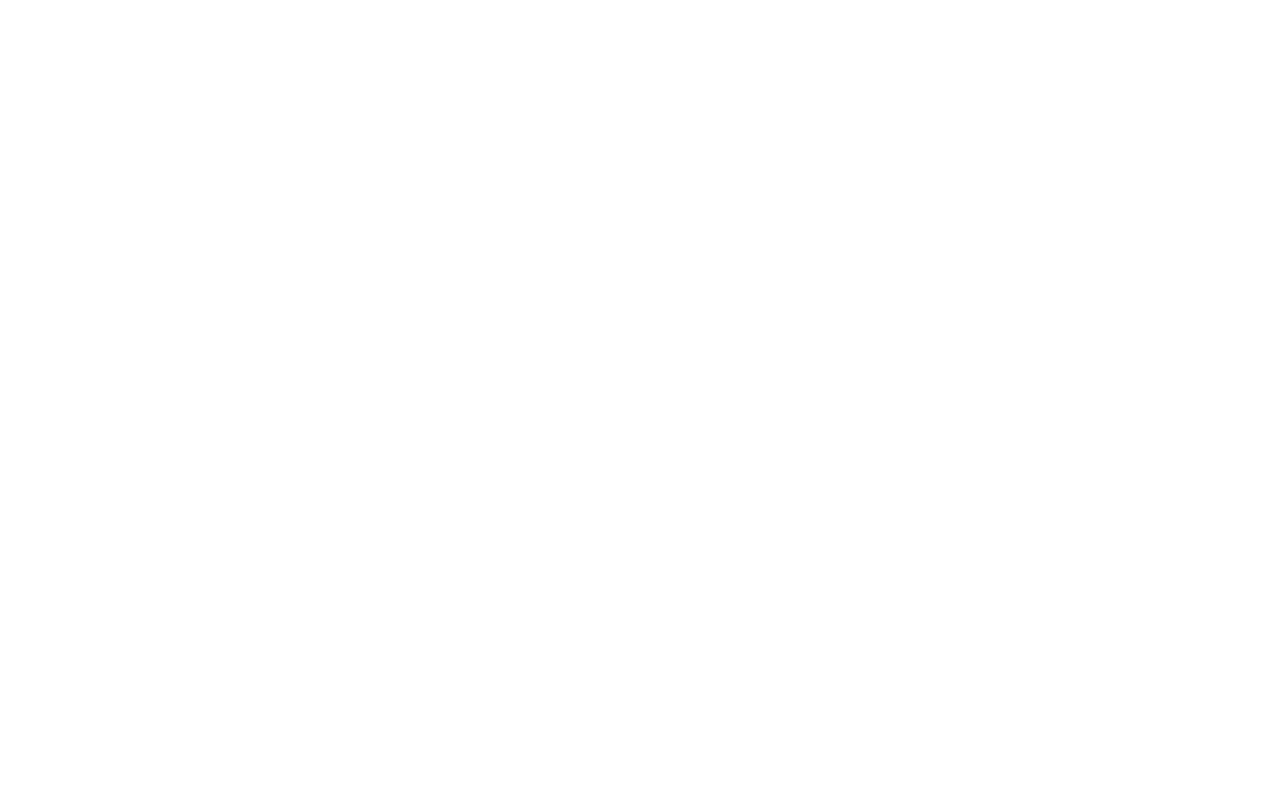
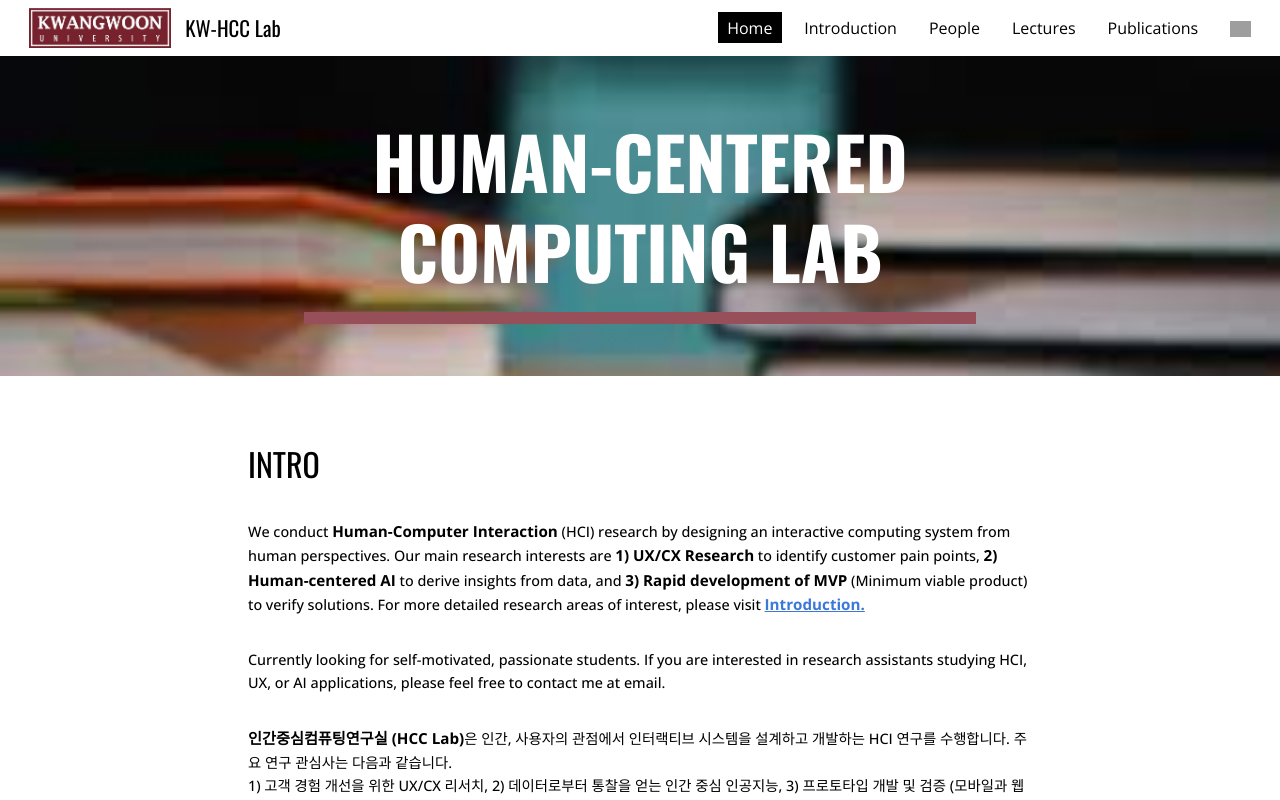
Before and after one commit to Uddiyam/hcclab_homepage, a React (Create React App) app in the folder hcc_react/: page / in a window 1280 px wide. Before the commit this address had no page. Shown: the top 800 px of the page. Built offline with nearby package versions, Linux system fonts and the light colour scheme; grey boxes are pictures that could not be loaded.

Commit message:
헤더 오류 수정

```diff
--- a/hcc_react/src/components/Router.jsx
+++ b/hcc_react/src/components/Router.jsx
@@ -1,4 +1,3 @@
-import Header from "./Header";
 import Home from "../pages/Home";
 import People from "../pages/People";
 import { HashRouter as Router, Route, Routes } from "react-router-dom";
@@ -11,6 +10,7 @@
     <Router>
       <Routes>
         <>
+          <Route exact path="/" element={<Home />} />
           <Route exact path="/Home" element={<Home />} />
           <Route exact path="/Introduction" element={<Introduction />} />
           <Route exact path="/People" element={<People />} />
--- a/hcc_react/src/pages/Home.jsx
+++ b/hcc_react/src/pages/Home.jsx
@@ -193,7 +193,7 @@
 
   return (
     <div className={styles.homeview}>
-      <Header url={1} />
+      <Header url={0} />
       <div className={styles.TitleView}>
         <div className={styles.main_text}>
           HUMAN-CENTERED
--- a/hcc_react/src/pages/Introduction.jsx
+++ b/hcc_react/src/pages/Introduction.jsx
@@ -132,7 +132,7 @@
 export default function Introduction() {
   return (
     <>
-      <Header></Header>
+      <Header url={1} />
 
       <div className={styles.center}>
         <div className={styles.topWord}>WHERE TECHNOLOGY MEETS HUMANITY</div>
--- a/hcc_react/src/pages/People.jsx
+++ b/hcc_react/src/pages/People.jsx
@@ -99,7 +99,7 @@
 
   return (
     <>
-      <Header />
+      <Header url={2} />
       <div className={styles.Container}>
         <h1 className={styles.MemberTitle}>MEMBERS</h1>
       </div>
```
